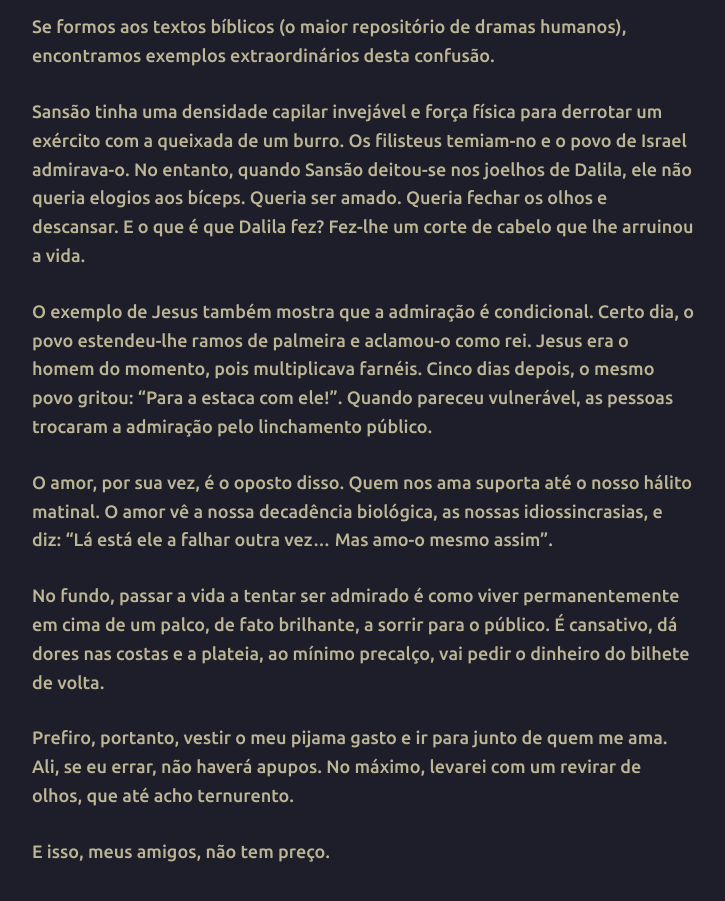
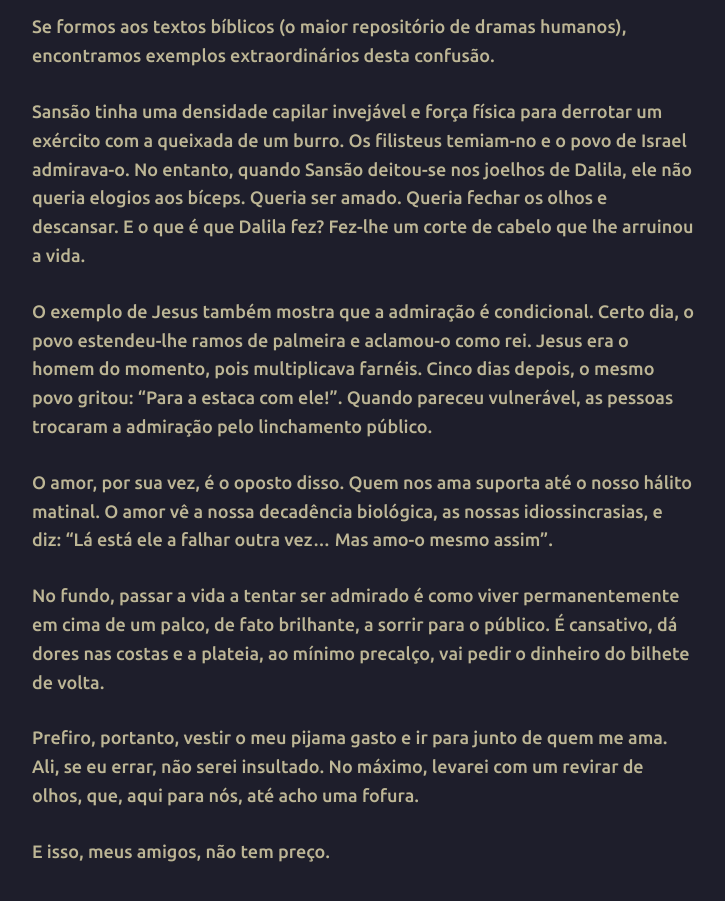
Before and after one commit to joaquim-capitao/queime-depois-de-ler, a Jekyll site: the page built from exp/amor-ou-admiracao.md, in a window 1280 px wide, cut to the strip 807-1727 px from the top of the page. Shown: the top 901 px of the strip, without its empty margins (277-1002 px from the left). Built offline with Jekyll 4.4.1, drawn with Linux system fonts in a browser that asks for light colours; our own code applies the rules of GitHub Pages for plain Markdown files.

Commit message:
Update content in amor-ou-admiracao.md

```diff
--- a/exp/amor-ou-admiracao.md
+++ b/exp/amor-ou-admiracao.md
@@ -20,6 +20,6 @@ O amor, por sua vez, é o oposto disso. Quem nos ama suporta até o nosso hálit
 
 No fundo, passar a vida a tentar ser admirado é como viver permanentemente em cima de um palco, de fato brilhante, a sorrir para o público. É cansativo, dá dores nas costas e a plateia, ao mínimo precalço, vai pedir o dinheiro do bilhete de volta.
 
-Prefiro, portanto, vestir o meu pijama gasto e ir para junto de quem me ama. Ali, se eu errar, não haverá apupos. No máximo, levarei com um revirar de olhos, que até acho ternurento.
+Prefiro, portanto, vestir o meu pijama gasto e ir para junto de quem me ama. Ali, se eu errar, não serei insultado. No máximo, levarei com um revirar de olhos, que, aqui para nós, até acho uma fofura.
 
 E isso, meus amigos, não tem preço.
```
